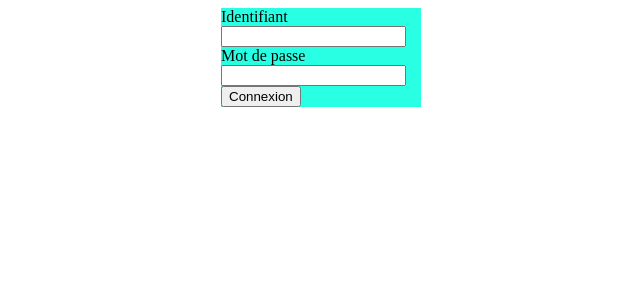
After one commit to paullouppe/WEB_Projet_groupe13, a PHP site: page /connexion.html in a window 1280 px wide. The commit adds this page. Shown: the top 300 px of the page, without its empty margins (319-959 px from the left). Run offline with PHP 8.4, Linux system fonts and the light colour scheme.

Commit message:
Form connexion mais pas encore bien aligné

```diff
--- /dev/null
+++ b/app/connexion.html
@@ -0,0 +1,35 @@
+<!DOCTYPE html>
+<html>
+<head>
+	<title>Connexion</title>
+	<meta charset="UTF-8" />
+	<link rel="stylesheet" href="./style/main.css"/>
+</head>
+
+
+
+<main>
+
+    <div class = "create">
+        <form>
+            <div id="champs">
+            <div>
+                <label for="identifier1">Identifiant</label>
+                <input type="text" id="identifier1" size="20"/>
+            </div>
+            <div>
+                <label for="password1">Mot de passe</label>
+                <input type="password" id="password1" name="password1"/>
+            </div>
+            </div>
+
+            <div>
+                <input type="submit" id="connection" value="Connexion"/>
+            </div>
+        </form>
+
+    </div>
+
+</main>
+
+</html>
--- a/app/style/main.css
+++ b/app/style/main.css
@@ -7,9 +7,9 @@
 
 }
 
+.create{
 
-.main{
-    margin-left: auto;
-    margin-right: auto;
-
+    margin: auto;
+    width: 200px;
+    background-color:var(--accent-blue); /* test couleur pour voir les alignements*/
 }
```
